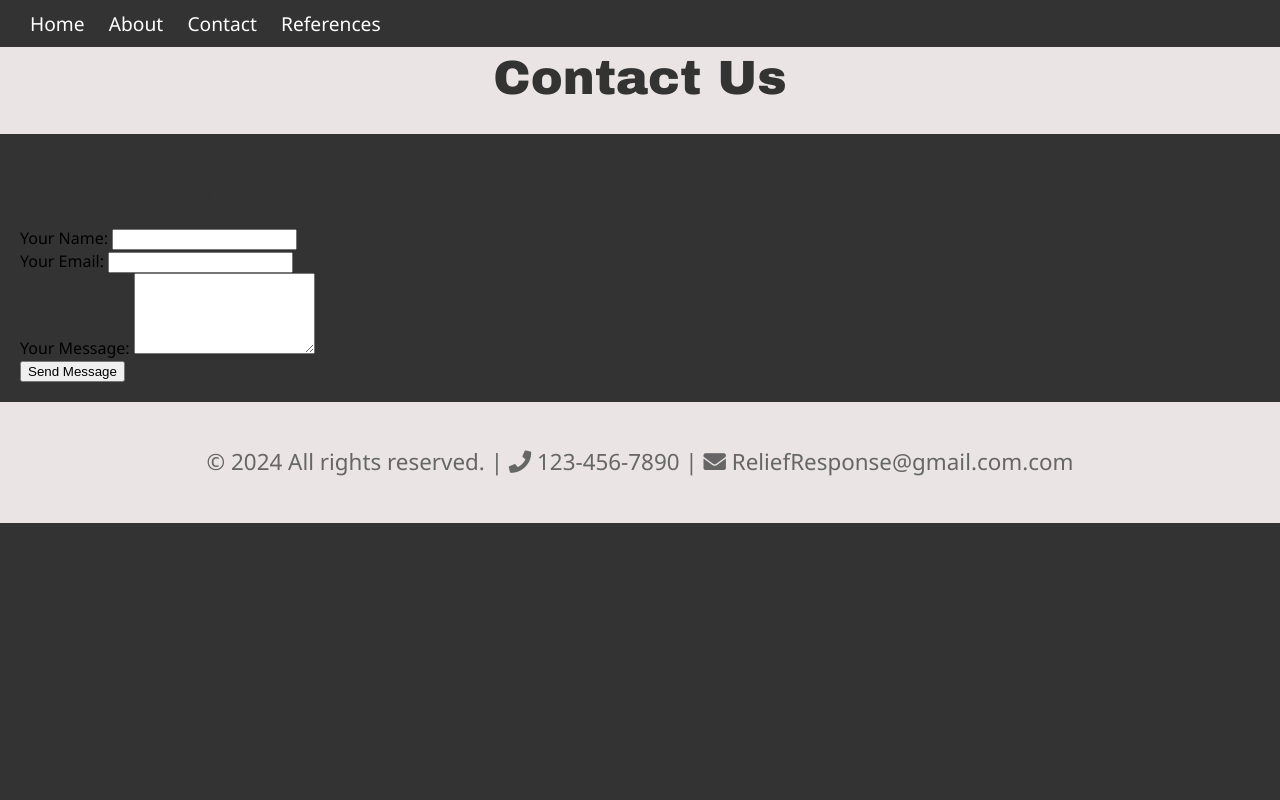
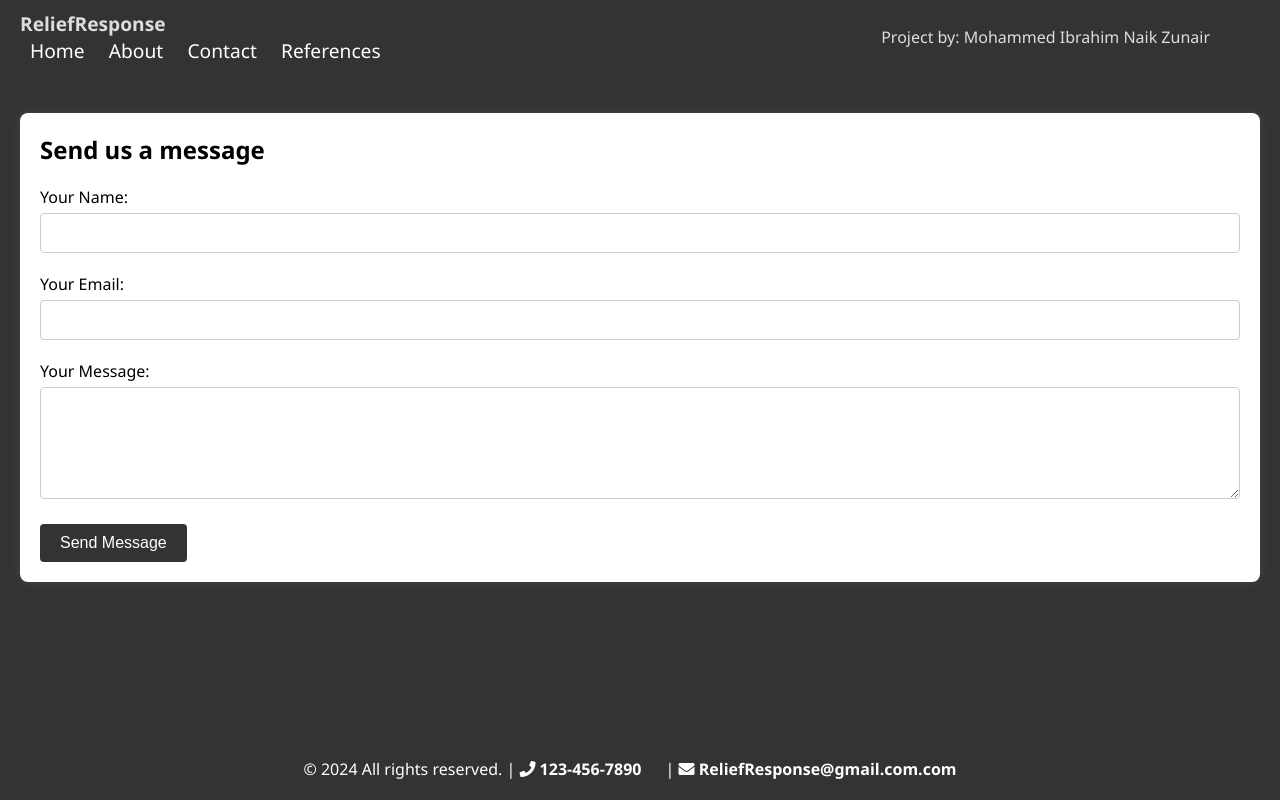
Before and after one commit to SyedFahad7/DisasterReliefWeb, a plain HTML site: page contact.html in a window 1280 px wide. Drawn offline with Linux system fonts and the light colour scheme.

Commit message:
Update contact page styles and navigation in contact.html and contact_styles.css

```diff
--- a/contact.html
+++ b/contact.html
@@ -4,18 +4,23 @@
     <meta charset="UTF-8">
     <meta name="viewport" content="width=device-width, initial-scale=1.0">
     <title>Contact Us</title>
-    <link rel="stylesheet" href="styles.css">
-    <!-- Include Font Awesome CSS -->
+    <link rel="stylesheet" href="contact_styles.css">
     <link rel="stylesheet" href="https://cdnjs.cloudflare.com/ajax/libs/font-awesome/5.15.4/css/all.min.css">
 </head>
 <body>
     <nav>
+        <div class="navbar-left">
+            <span class="brand">ReliefResponse</span>
             <ul>
                 <li><a href="index.html">Home</a></li>
                 <li><a href="about.html">About</a></li>
                 <li><a href="contact.html">Contact</a></li>
                 <li><a href="references.html">References</a></li>
             </ul>
+        </div>
+        <div class="navbar-right">
+            <span class="developer">Project by: Mohammed Ibrahim Naik Zunair</span>
+        </div>
     </nav>
 <header>
     <h1>Contact Us</h1>
--- a/conact_styles.css
+++ b/contact_styles.css
@@ -6,10 +6,60 @@
 }
 
 body {
-    font-family: Arial, sans-serif;
-    line-height: 1.6;
-    background-color: #f9f9f9;
+    font-family: 'Segoe UI', Tahoma, Geneva, Verdana, sans-serif;
+    margin: 0;
+    padding: 0;
+    overflow-x: hidden;
+    position: relative;
+    background-color: #333;
 }
+
+nav {
+    background-color: #333;
+    padding: 10px 20px;
+    position: fixed;
+    width: 100%;
+    top: 0;
+    z-index: 999;
+    display: flex;
+    justify-content: space-between;
+    align-items: center;
+}
+
+nav ul {
+    list-style-type: none;
+    margin: 0;
+    padding: 0;
+}
+
+nav li {
+    display: inline;
+    margin: 0 10px;
+}
+
+nav a {
+    color: #fff;
+    text-decoration: none;
+    font-size: 1.2em;
+}
+
+nav a:hover {
+    color: #ff6600;
+}
+
+.brand {
+    color: #ddd;
+    font-size: 1.2em;
+    font-weight: bold;
+    margin-right: auto; /* Pushes the brand to the left */
+}
+
+.developer {
+    color: #ddd;
+    margin-left: auto;
+    margin-right: 50px; /* Pushes the "Developed by" text to the right */
+}
+
 
 header {
     background-color: #333;
@@ -76,7 +126,7 @@ button[type="submit"]:hover {
 }
 
 .footer-contact {
-    color: #333;
+    color: #ffffff;
     font-weight: bold;
     display: inline-block;
     margin-right: 20px;
```
Lines whose indentation alone changed are shown as unchanged.
